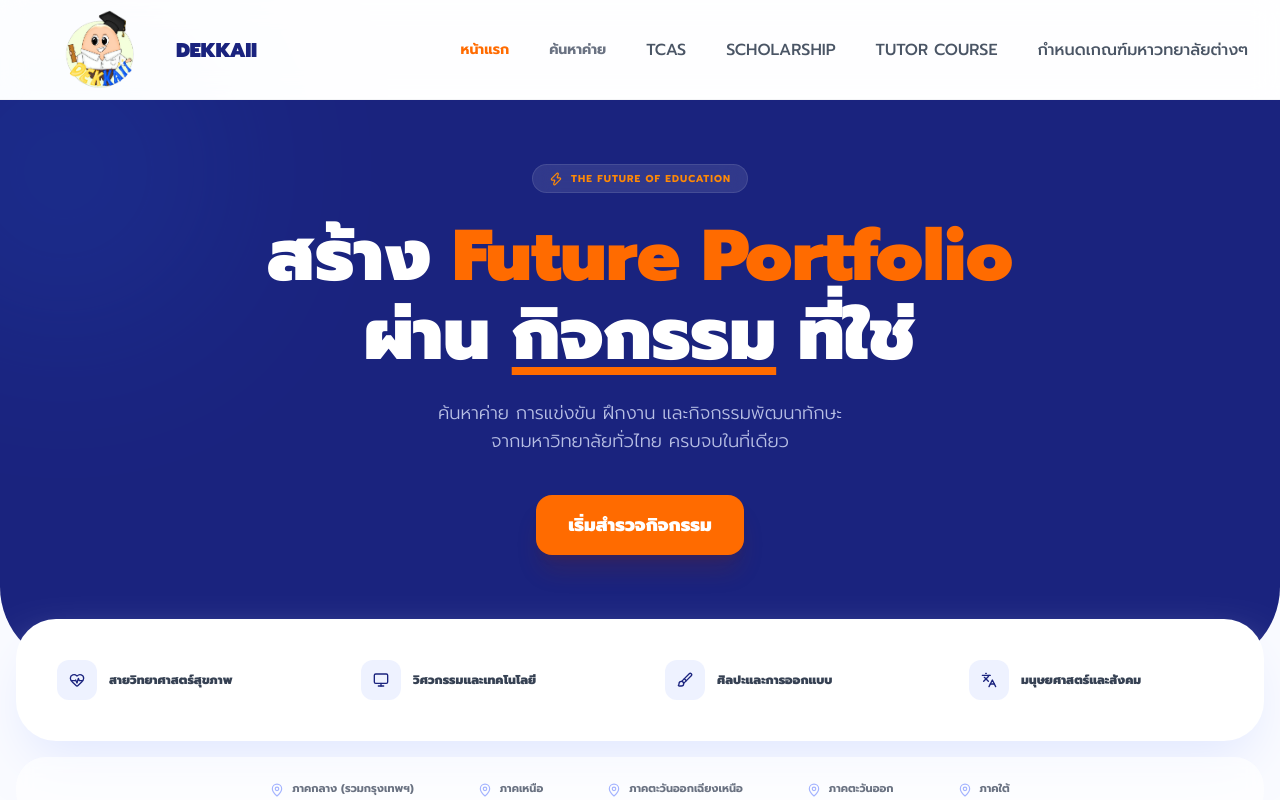
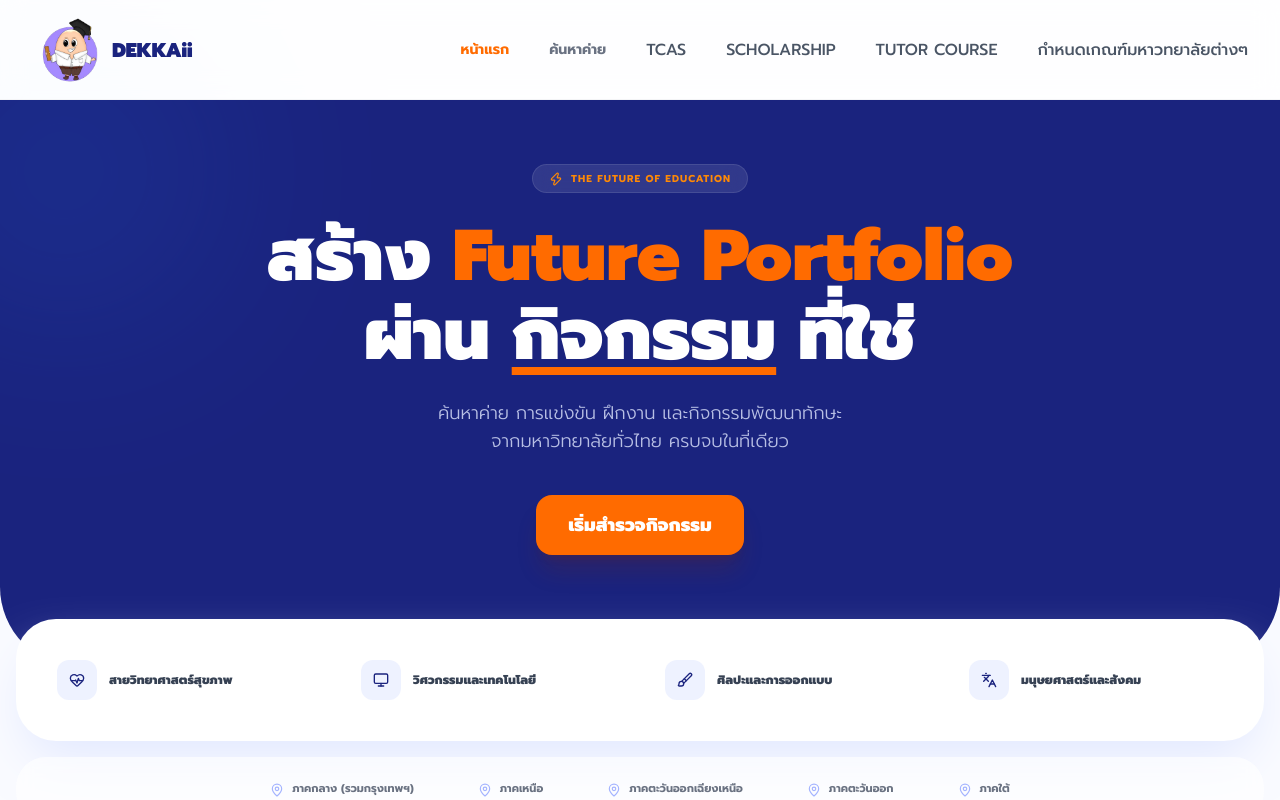
Before and after one commit to Winthak-orn/Dekkaii-Web, a React (Vite) app: page / in a window 1280 px wide. Shown: the top 800 px of the page. Built offline with nearby package versions, Linux system fonts and the light colour scheme.

Commit message:
fix: update logo and navbar again

```diff
--- a/src/App.jsx
+++ b/src/App.jsx
@@ -528,10 +528,10 @@
 
           {/* ส่วนโลโก้ (เหมือนเดิม) */}
           <div onClick={() => navigate('home')} className="flex items-center cursor-pointer  object-contain rounded-xl hover:scale-105 transition-transform">
-            <img src="UNVST-Logo/no.1/logo.png" alt="DeKKaii Logo"
-                 className="h-20 w-36"
+            <img src="UNVST-Logo/no.1/logo_blue.png" alt="DeKKaii Logo"
+                 className="h-20 w-auto object-contain mix-blend-multiply"
             />
-            <span className="text-xl font-black text-[#1A237E] tracking-tight">DEKKAII</span>
+            <span className="text-xl font-black text-[#1A237E] tracking-tight">DEKKAii</span>
           </div>
 
           {/* ส่วนเมนูคอมพิวเตอร์ (เพิ่ม hidden md:flex เพื่อให้ซ่อนตอนจอเล็ก) */}
```
Also changed, not shown: public/UNVST-Logo/no.1/logo_blue.png (added).
